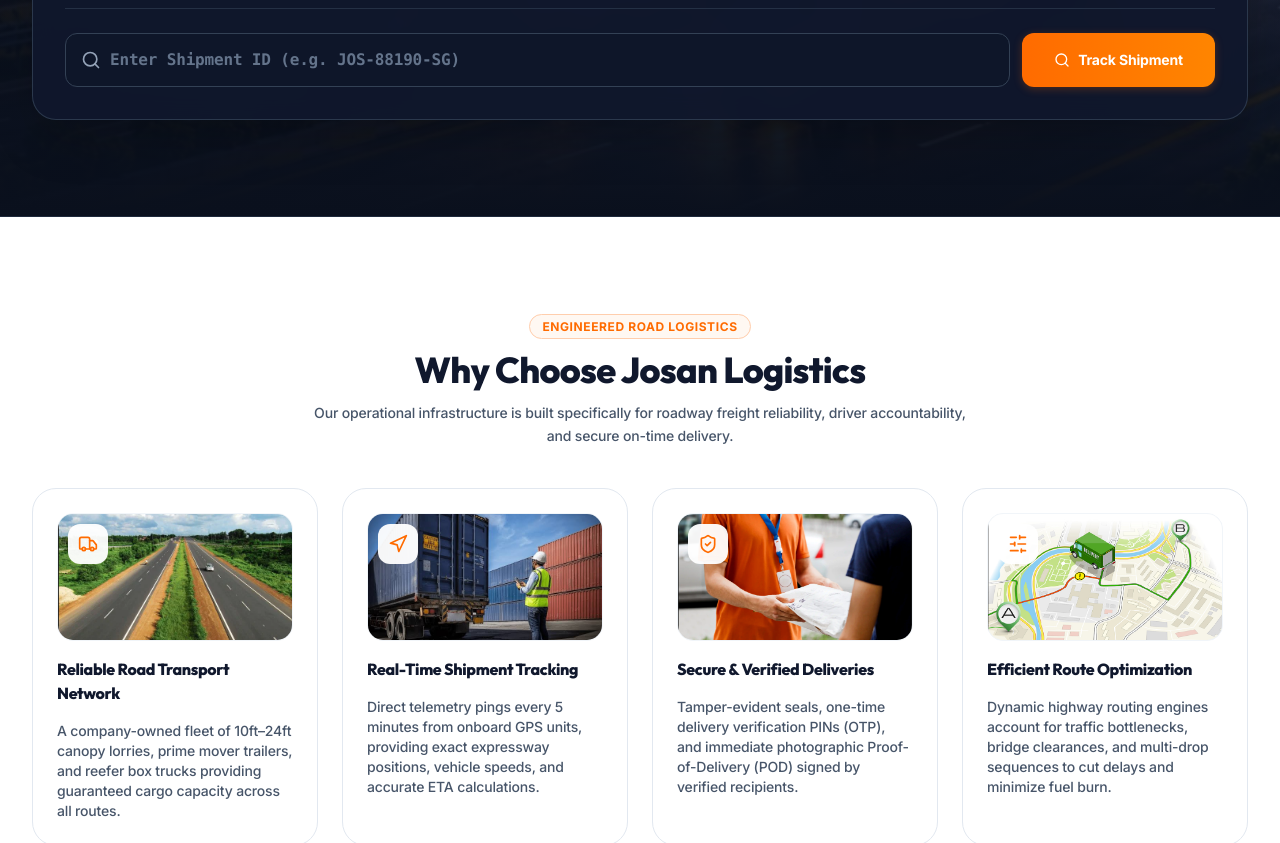
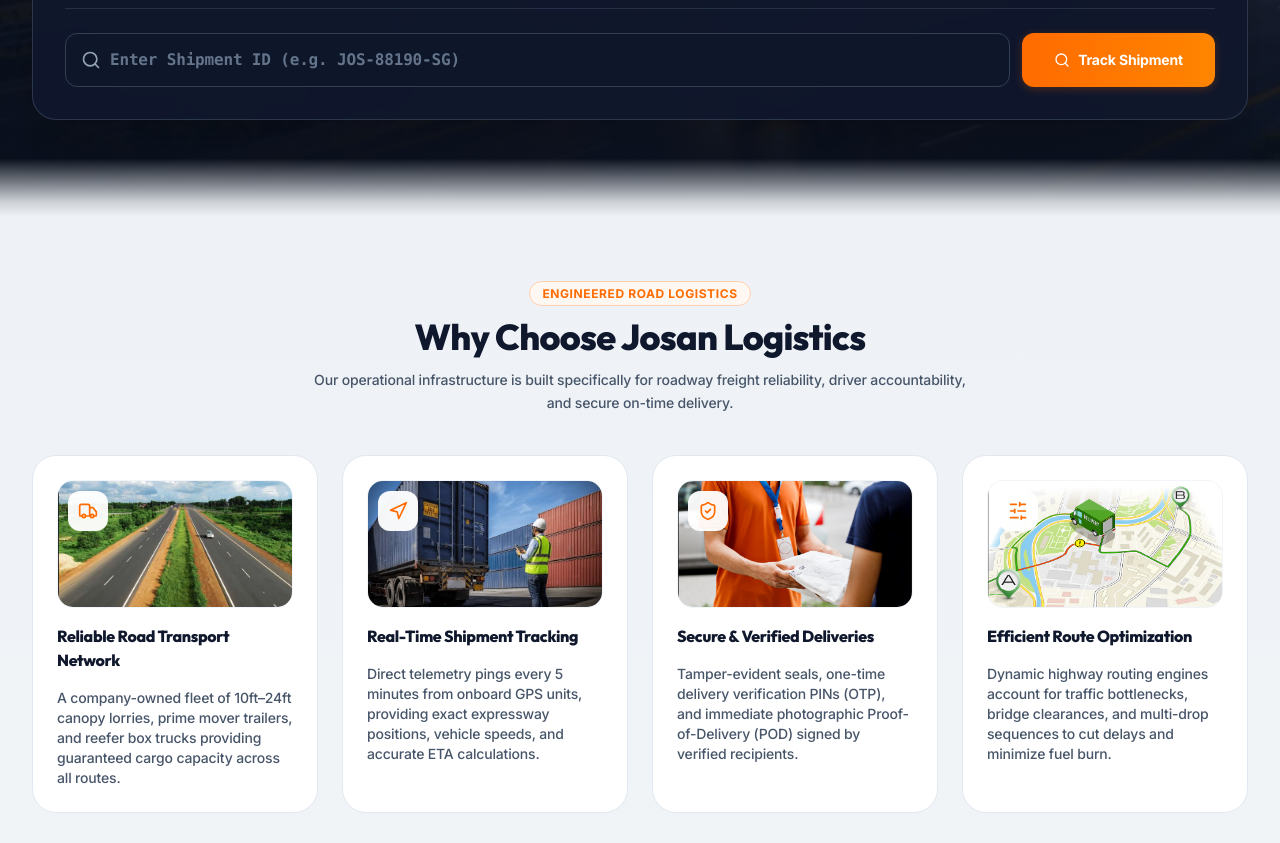
Before and after one commit to thejobsyncit/josan-logistics-website2, a React (Vite) app: page / in a window 1280 px wide. Shown: the part 720-1563 px from the top of the page. Built offline with nearby package versions, Linux system fonts and the light colour scheme; the HTML template or start-up script is replaced by a standard one.

Commit message:
Add smooth scrolling, cool-gray gradient background, and seamless hero section transition

```diff
--- a/src/index.css
+++ b/src/index.css
@@ -16,6 +16,10 @@
     --brand-success: #16A34A;
     --brand-warning: #F59E0B;
     --brand-error: #DC2626;
+  }
+
+  html {
+    scroll-behavior: smooth;
   }
 
   body {
--- a/src/pages/HomePage.jsx
+++ b/src/pages/HomePage.jsx
@@ -224,12 +224,12 @@
   ];
 
   return (
-    <div className="space-y-16 sm:space-y-24 pb-20 bg-white">
+    <div className="w-full">
 
       {/* ========================================================================= */}
       {/* 1. HERO SECTION WITH PROMINENT TRACKING BOX                              */}
       {/* ========================================================================= */}
-      <section className="relative pt-10 pb-16 sm:pt-16 sm:pb-24 overflow-hidden bg-[#0A101D] text-white border-b border-slate-800">
+      <section className="relative pt-10 pb-16 sm:pt-16 sm:pb-24 overflow-hidden bg-[#0A101D] text-white">
 
         {/* Logistics Hub Background with Light Blue Shade Tint Overlay */}
         <div className="absolute inset-0 z-0 pointer-events-none overflow-hidden">
@@ -412,12 +412,29 @@
           </div>
 
         </div>
+
+        {/* Seamless visual blend from Dark Navy into Cool-Gray (#EEF2F6) */}
+        <div
+          className="absolute bottom-0 inset-x-0 h-16 sm:h-24 pointer-events-none z-10"
+          style={{
+            background: 'linear-gradient(180deg, rgba(10, 16, 29, 0) 0%, rgba(10, 16, 29, 0.35) 40%, rgba(238, 242, 246, 0.85) 85%, #EEF2F6 100%)'
+          }}
+        />
       </section>
 
       {/* ========================================================================= */}
-      {/* 2. WHY CHOOSE US (Aligned with Services Capabilities)                     */}
+      {/* SECTIONS 2-6 (LIGHT COOL-GRAY GRADIENT BACKGROUND)                       */}
       {/* ========================================================================= */}
-      <section className="max-w-7xl mx-auto px-4 sm:px-6 lg:px-8 space-y-10">
+      <div
+        className="space-y-16 sm:space-y-24 pt-12 sm:pt-16 pb-20 relative"
+        style={{
+          background: 'linear-gradient(180deg, #EEF2F6 0%, #F4F6F8 50%, #F7F8FA 100%)'
+        }}
+      >
+        {/* ========================================================================= */}
+        {/* 2. WHY CHOOSE US (Aligned with Services Capabilities)                     */}
+        {/* ========================================================================= */}
+        <section className="max-w-7xl mx-auto px-4 sm:px-6 lg:px-8 space-y-10">
         <div className="text-center max-w-2xl mx-auto space-y-3">
           <span className="text-[#FF6B00] font-bold uppercase text-xs tracking-wider bg-orange-50 px-3 py-1 rounded-full border border-orange-200">
             Engineered Road Logistics
@@ -819,6 +836,7 @@
         </div>
       </section>
 
+      </div>
     </div>
   );
 };
```
